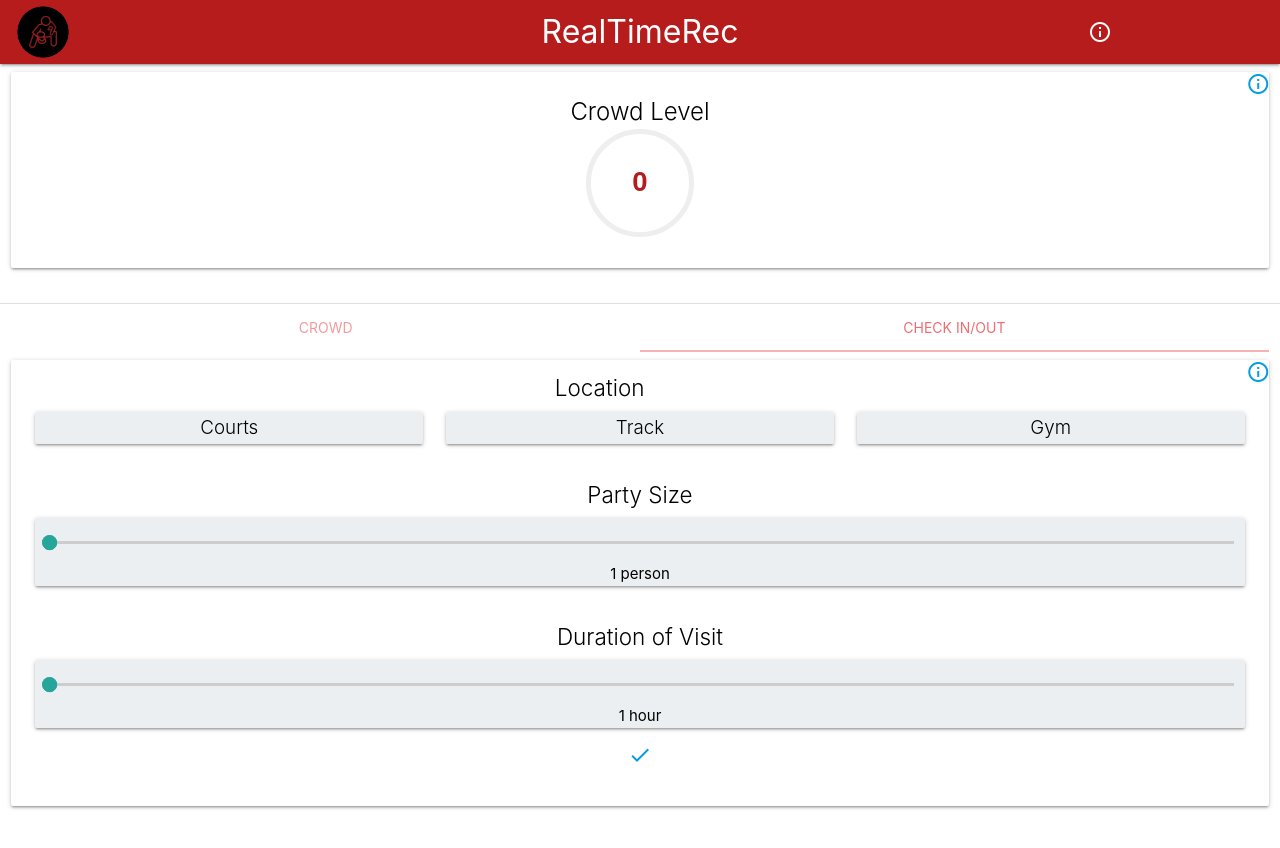
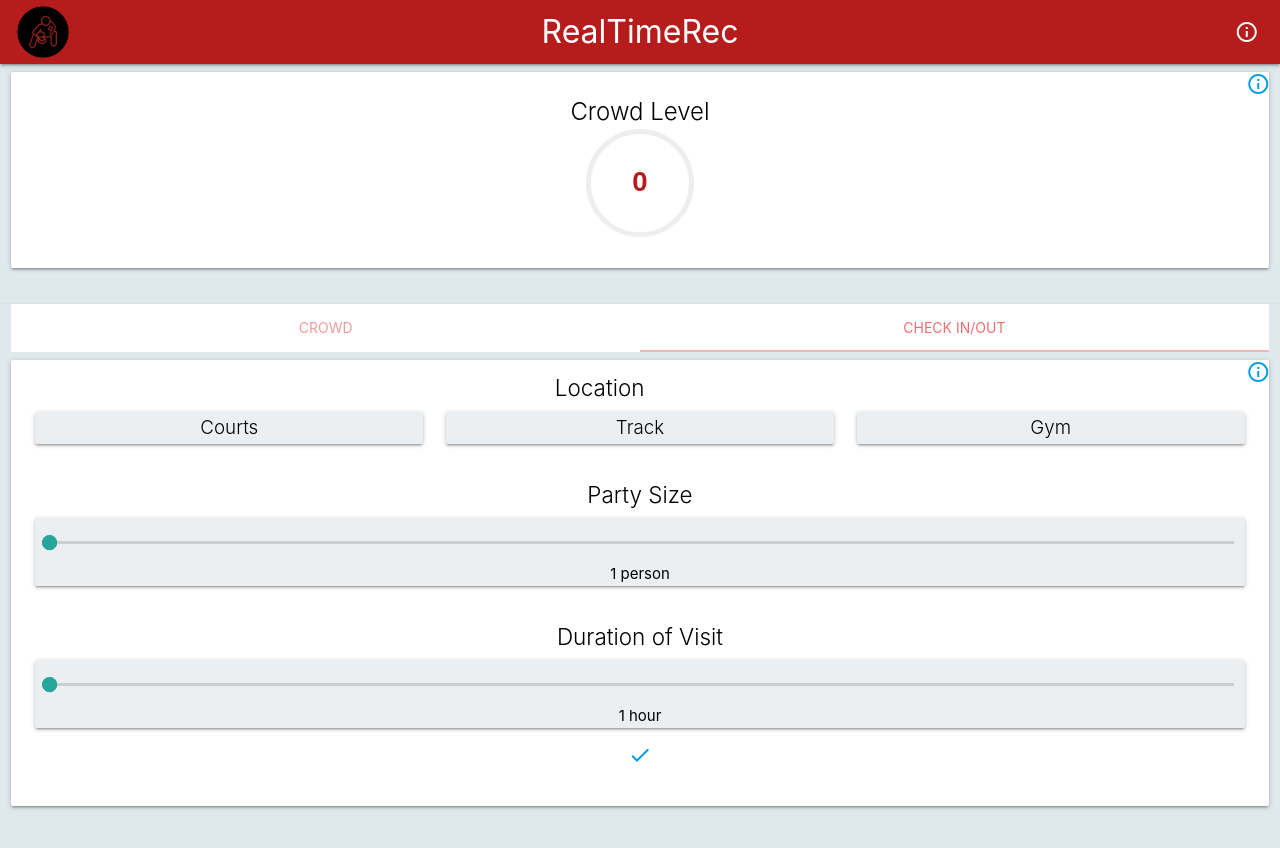
Before and after one commit to NeoMax97/RealTimeRec, a website: page public/index.html in a window 1280 px wide. Drawn offline with nearby package versions, Linux system fonts and the light colour scheme; no server answers.

Commit message:
Navbar tooltip + new background color. tooltip text is long.

```diff
--- a/public/index.html
+++ b/public/index.html
@@ -24,15 +24,19 @@
   <link rel="stylesheet" href="css/libs/nouislider.css" />
 </head>
 
-<body>
+<body bgcolor="#DFE8EC">
 
   <!-- Title Bar -->
   <nav>
     <div class="nav-wrapper red darken-4 row">
       <div class="col s2"><img src="assets/logo_simple.png" class="brand-logo left" height="100%"></div>
       <span class="col s8 center nav-title">RealTimeRec</span>
-      <ul id="nav-mobile" class="right col s2">
-        <li><a href="#" style="padding: 0 10px;"><i class="material-icons">info_outline</i></a></li>
+      <ul id="nav-mobile" class="right col s2 tooltipped right" data-position="left"
+      data-tooltip="Welcome to RealTimeRec. We show you the crowd at the Rec Center at different dates and times, as per your choosing.
+      <br /> Our aim is to help you plan your visits by giving you crowd data.
+      <br /> You can even Check In to different places in the Rec Center, helping other users get better crowd data.
+      <br /> No Personal Data is collected whatsoever.">
+        <li class="right"><a href="#" style="padding: 0 10px;"><i class="material-icons right">info_outline</i></a></li>
       </ul>
     </div>
   </nav>
```
